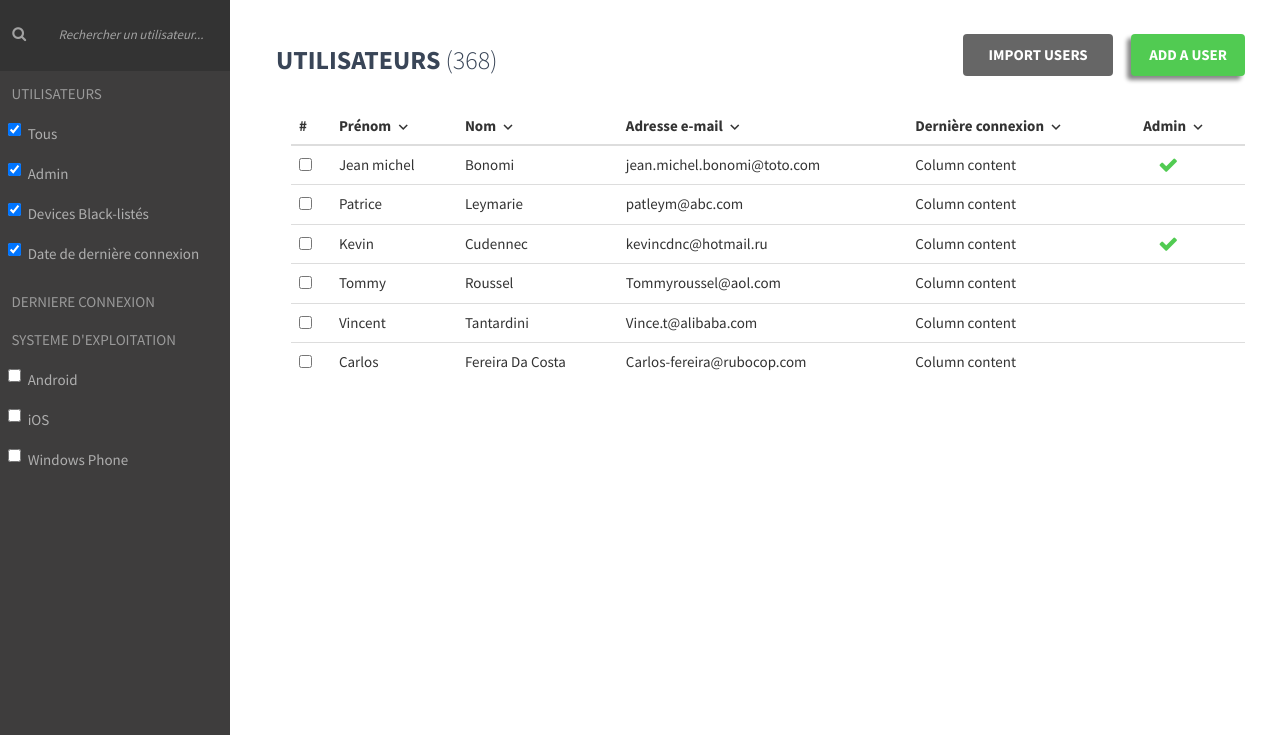
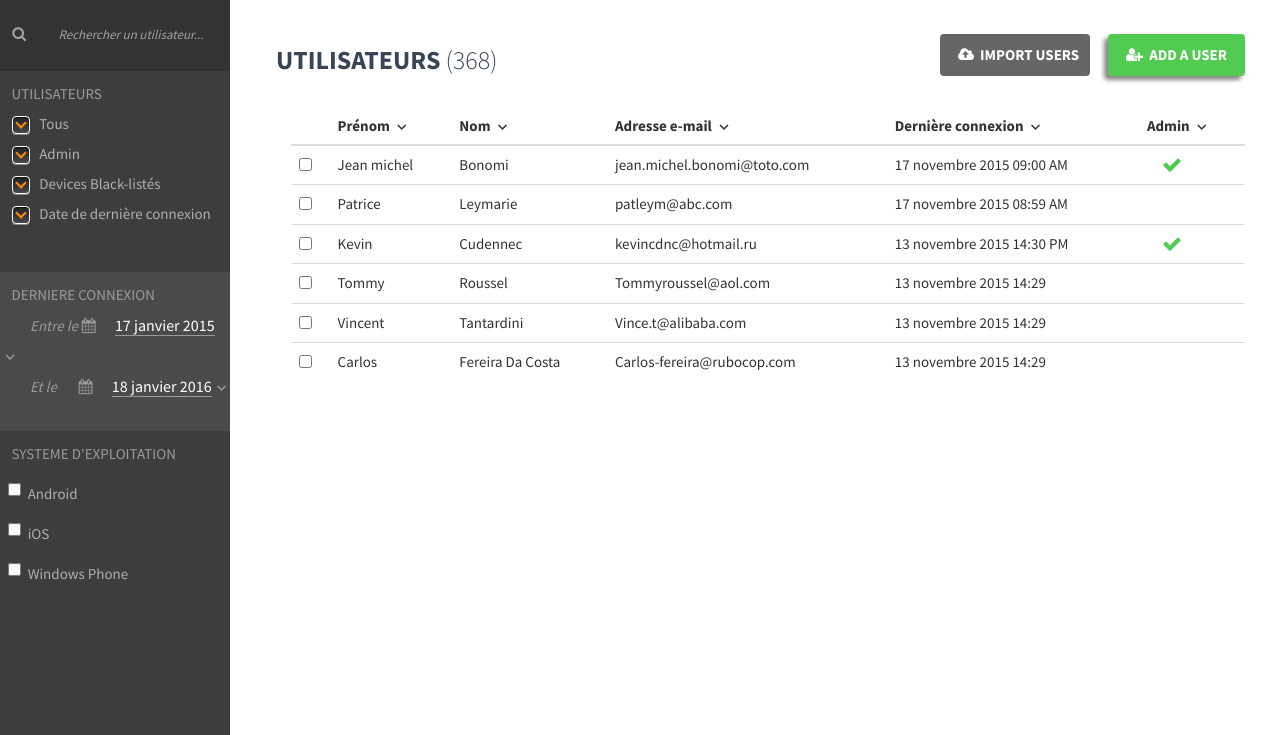
Before and after one commit to tecdia/maquette, a plain HTML site: page index.html in a window 1280 px wide. Shown: the part 65-800 px from the top of the page. Drawn offline with nearby package versions, Linux system fonts and the light colour scheme; files whose address does not match are found by name.

Commit message:
intégration terminée à 93%. Pas d'effets JS. cf. README.md

```diff
--- /dev/null
+++ b/css/checkbox.css
@@ -0,0 +1,90 @@
+/* - - - - - snippet found here : http://cssdeck.com/labs/css-checkbox-styles  - - - - - */
+
+.checkbox-custom input[type=checkbox] {
+	visibility: hidden;
+}
+
+/*    titres des items à cocher */
+.checkbox  {
+    color:#AFAFAF;
+    font-weight: 400;
+    font-size: 1em;
+   text-indent: 12%;
+   }
+
+
+.item {
+	width: 90%;
+	margin-left: 5%;
+	display: flex;
+}
+
+.item-txt {
+	color:#AFAFAF !important;
+    	font-weight: 400;
+    	width: 100%;
+}
+
+.checkbox-custom {
+	display: flex;
+	flex-direction: column-reverse;
+	width:20px;
+	position: relative;
+}
+
+.checkbox-custom label {
+	cursor: pointer;
+	position: absolute;
+	width: 18px;
+	height: 18px;
+	border-radius: 4px;
+	border: 1px solid white; /*   ajouté */
+
+	-webkit-box-shadow: inset 0px 1px 1px rgba(0,0,0,0.5), 0px 1px 0px rgba(255,255,255,.4);
+	-moz-box-shadow: inset 0px 1px 1px rgba(0,0,0,0.5), 0px 1px 0px rgba(255,255,255,.4);
+	box-shadow: inset 0px 1px 1px rgba(0,0,0,0.5), 0px 1px 0px rgba(255,255,255,.4);
+
+	background: -webkit-linear-gradient(top, #222 0%, #45484d 100%);
+	background: -moz-linear-gradient(top, #222 0%, #45484d 100%);
+	background: -o-linear-gradient(top, #222 0%, #45484d 100%);
+	background: -ms-linear-gradient(top, #222 0%, #45484d 100%);
+	background: linear-gradient(top, #222 0%, #45484d 100%);
+	/*filter: progid:DXImageTransform.Microsoft.gradient( startColorstr='#222', endColorstr='#45484d',GradientType=0 );*/
+}
+
+.checkbox-custom label:after {
+	-ms-filter: "progid:DXImageTransform.Microsoft.Alpha(Opacity=0)";
+	filter: alpha(opacity=0);
+	opacity: 0;
+	content: '';
+	position: absolute;
+	width: 8px;
+	height: 8px;
+	background: transparent;
+	top: 2px;
+	left: 4px;
+	/*border: 3px solid #fcfff4;*/
+	border: 2px solid #FF8900;
+	border-top: none;
+	border-right: none;
+
+	-webkit-transform: rotate(-45deg);
+	-moz-transform: rotate(-45deg);
+	-o-transform: rotate(-45deg);
+	-ms-transform: rotate(-45deg);
+	transform: rotate(-45deg);
+}
+
+.checkbox-custom label:hover::after {
+	/*-ms-filter: "progid:DXImageTransform.Microsoft.Alpha(Opacity=30)";*/
+	filter: alpha(opacity=30);
+	opacity: 0.3;
+}
+
+.checkbox-custom input[type=checkbox]:checked + label:after {
+	/*-ms-filter: "progid:DXImageTransform.Microsoft.Alpha(Opacity=100)";*/
+	filter: alpha(opacity=100);
+	opacity: 1;
+}
+
+/* nobody's perfect :-)  */
--- a/css/sidebar.css
+++ b/css/sidebar.css
@@ -94,19 +94,30 @@
 }
 
 
+.last-cnx {
+background-color: #4A4A4A;
+padding-bottom: 2.9rem;
+}
+
+
+/* - - -  Titres de la sidebar - - - */
 .sidebar-subtitle {
     color:#9A9A9A !important; /*  sinon la Bootstrap impose sa couleur */
     padding-top: 3.5%;
 }
 
-.checkbox  {
-    color:#AFAFAF;
-    font-weight: 400;
-    font-size: 1em;
-   text-indent: 12%;
-    /*display: inline;*/
+/*  Entre le Et le */
+.sidebar-subtitle em {
+    margin-left: 3rem;
 }
 
+/*  choix de dates */
+.calendar {
+    color:#FFFFFF;
+    font-size: medium;
+    margin-left: 20px;
+    border-bottom: 1px solid#9A9A9A;
+}
 
 @media(min-width:768px) {
     #wrapper {
--- a/css/stylesheet.css
+++ b/css/stylesheet.css
@@ -1,7 +1,9 @@
 body {
     padding-top: 70px;
 }
-
+th {
+    cursor: pointer;
+}
 /*  = = = = =  Barre de navigation orange = = = = = */
 .navbar {
         background-color: #FF8900;
@@ -113,7 +115,7 @@ align-items: center;
         font-weight: bold;
         border-radius: 4px;
         border: none;
-        outline: none;
+        outline: none  !important;
         margin-right: 1.5rem;
 }
 
--- a/index.html
+++ b/index.html
@@ -14,8 +14,10 @@
     <link rel="stylesheet" href="css/font-awesome-4.6.1/css/font-awesome.min.css">
     <!--  Google Material -->
     <link href="https://fonts.googleapis.com/icon?family=Material+Icons" rel="stylesheet">
+
     <link rel="stylesheet" href="css/sidebar.css">
     <link rel="stylesheet" href="css/stylesheet.css">
+    <link rel="stylesheet" href="css/checkbox.css">
 
     <!-- HTML5 shim and Respond.js for IE8 support of HTML5 elements and media queries -->
     <!-- WARNING: Respond.js doesn't work if you view the page via file:// -->
@@ -78,28 +80,41 @@
                 <li class="sidebar-subtitle">
                     UTILISATEURS
                 </li>
-                        <li>
-                            <label class="checkbox">
-                                    <input type="checkbox" value="" checked>Tous
-                            </label>
+                        <li class="item">
+                                <div class="checkbox-custom">
+                                            <input type="checkbox" value="None" id="checkbox-custom" checked/>
+                                            <label for="checkbox-custom"></label>
+                                </div>
+                                <span class="item-txt">Tous</span>
+                        </li>
+                        <li class="item">
+                                <div class="checkbox-custom">
+                                            <input type="checkbox" value="None" id="checkbox-custom" checked />
+                                            <label for="checkbox-custom"></label>
+                                </div>
+                                <span class="item-txt">Admin</span>
                         </li>
                         <li>
-                            <label class="checkbox">
-                                    <input type="checkbox" value="" checked>Admin
-                            </label>
+                            <li class="item">
+                                <div class="checkbox-custom">
+                                            <input type="checkbox" value="None" id="checkbox-custom" checked />
+                                            <label for="checkbox-custom"></label>
+                                </div>
+                                   <span class="item-txt">Devices Black-listés</span>
                         </li>
                         <li>
-                            <label class="checkbox">
-                                    <input type="checkbox" value="" checked>Devices Black-listés
-                            </label>
+                           <li class="item">
+                                <div class="checkbox-custom">
+                                            <input type="checkbox" value="None" id="checkbox-custom" checked />
+                                            <label for="checkbox-custom"></label>
+                                </div>
+                                    <span class="item-txt">Date de dernière connexion</span>
                         </li>
-                        <li>
-                            <label class="checkbox">
-                                    <input type="checkbox" value="" checked>Date de dernière connexion
-                            </label>
-                        </li>
-                <li class="sidebar-subtitle">
-                    DERNIERE CONNEXION
+                        <br><br>
+                <li class="sidebar-subtitle last-cnx">
+                    DERNIERE CONNEXION<br>
+                    <em>Entre le</em> <i class="fa fa-calendar" aria-hidden="true"></i><span class="calendar">17 janvier 2015</span><i class="material-icons">keyboard_arrow_down</i><br>
+                    <em>Et le &nbsp;&nbsp;&nbsp;&nbsp;&nbsp;&nbsp;</em><i class="fa fa-calendar" aria-hidden="true"></i><span class="calendar">18 janvier 2016</span><i class="material-icons">keyboard_arrow_down</i><br>
                 </li>
                 <li class="sidebar-subtitle">
                     SYSTEME D'EXPLOITATION
@@ -129,8 +144,8 @@
                     <div class="main-title">
                         <h3><strong>UTILISATEURS</strong> (368) </h3>
                                     <div class="buttons">
-                                        <a href="#" class="btn btn-default">IMPORT USERS</a>
-                                        <a href="#" class="btn btn-success">ADD A USER</a>
+                                        <a href="#" class="btn btn-default"><i class="fa fa-cloud-upload" aria-hidden="true"></i>&nbsp;&nbsp;IMPORT USERS</a>
+                                        <a href="#" class="btn btn-success"><i class="fa fa-user-plus" aria-hidden="true"></i>&nbsp;&nbsp;ADD A USER</a>
                                 </div>
                         </div>
 
@@ -139,7 +154,7 @@
                                 <table class="table table-hover" >
                                   <thead>
                                     <tr>
-                                      <th>#</th>
+                                      <th></th>
                                       <th>Prénom  <i class="material-icons">keyboard_arrow_down</i></th>
                                       <th >Nom  <i class="material-icons">keyboard_arrow_down</i></th>
                                       <th>Adresse e-mail  <i class="material-icons">keyboard_arrow_down</i></th>
@@ -153,7 +168,7 @@
                                       <td>Jean michel</td>
                                       <td>Bonomi</td>
                                       <td>jean.michel.bonomi@toto.com</td>
-                                      <td>Column content</td>
+                                      <td>17 novembre 2015 <span class="time-txt">09:00 AM</span></td>
                                       <td><i class="fa fa-check fa-lg " aria-hidden="true"></td>
                                     </tr>
                                 <tr>
@@ -161,7 +176,7 @@
                                       <td>Patrice</td>
                                       <td>Leymarie</td>
                                       <td>patleym@abc.com</td>
-                                      <td>Column content</td>
+                                      <td>17 novembre 2015 <span class="time-txt">08:59 AM</span></td>
                                       <td></td>
                                 </tr>
 
@@ -170,7 +185,7 @@
                                       <td>Kevin</td>
                                       <td>Cudennec</td>
                                       <td>kevincdnc@hotmail.ru</td>
-                                      <td>Column content</td>
+                                      <td>13 novembre 2015 <span class="time-txt">14:30 PM</span></td>
                                       <td><i class="fa fa-check fa-lg" aria-hidden="true"></i>
                                 </td>
                                 </tr>
@@ -180,7 +195,7 @@
                                       <td>Tommy</td>
                                       <td>Roussel</td>
                                       <td>Tommyroussel@aol.com</td>
-                                      <td>Column content</td>
+                                      <td>13 novembre 2015 <span class="time-txt">14:29</span></td>
                                       <td></td>
                                 </tr>
 
@@ -189,7 +204,7 @@
                                       <td>Vincent</td>
                                       <td>Tantardini</td>
                                       <td>Vince.t@alibaba.com</td>
-                                      <td>Column content</td>
+                                      <td>13 novembre 2015      <span class="time-txt">14:29</span></td>
                                       <td></td>
                                 </tr>
 
@@ -198,7 +213,7 @@
                                       <td>Carlos</td>
                                       <td>Fereira Da Costa</td>
                                       <td>Carlos-fereira@rubocop.com</td>
-                                      <td>Column content</td>
+                                      <td>13 novembre 2015 <span class="time-txt">14:29</span></td>
                                       <td></td>
                                 </tr>
                                   </tbody>
```
Also changed, not shown: 02h00.png (added), 1 other file.
